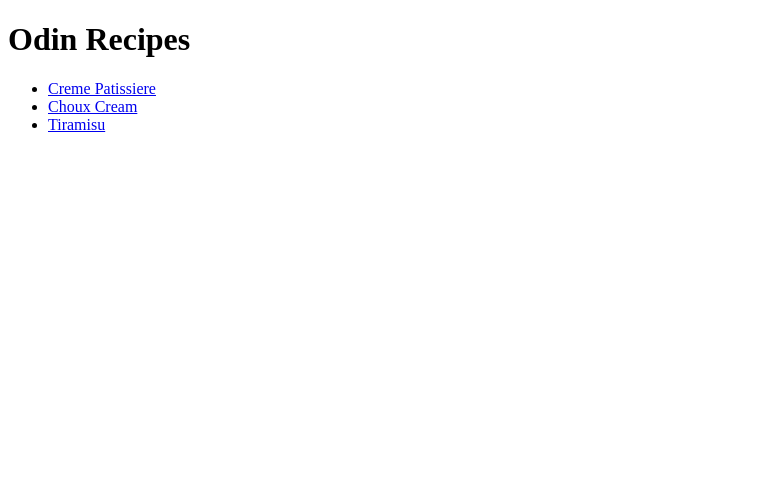
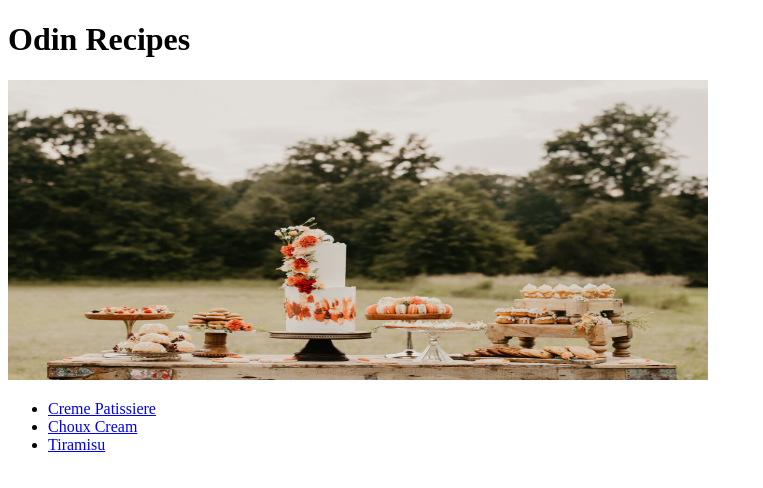
Before and after one commit to IvanPagani/odin-recipes, a plain HTML site: page index.html in a window 1280 px wide. Shown: the whole page, without its empty margins (0-763 px from the left). Drawn offline with Linux system fonts and the light colour scheme.

Commit message:
Add an image in the file index.html

```diff
--- a/index.html
+++ b/index.html
@@ -6,6 +6,12 @@
   </head>
   <body>
     <h1>Odin Recipes</h1>
+    <img
+      src="./dessert-table.jpeg"
+      alt="Image of a table of desserts."
+      width="700"
+      height="300"
+    />
     <ul>
       <li><a href="./recipes/creme-patissiere/creme-patissiere.html" target="_blank">Creme Patissiere</a></li>
       <li><a href="./recipes/choux-cream/choux-cream.html" target="_blank">Choux Cream</a></li>
```
Also changed, not shown: dessert-table.jpeg (added).
